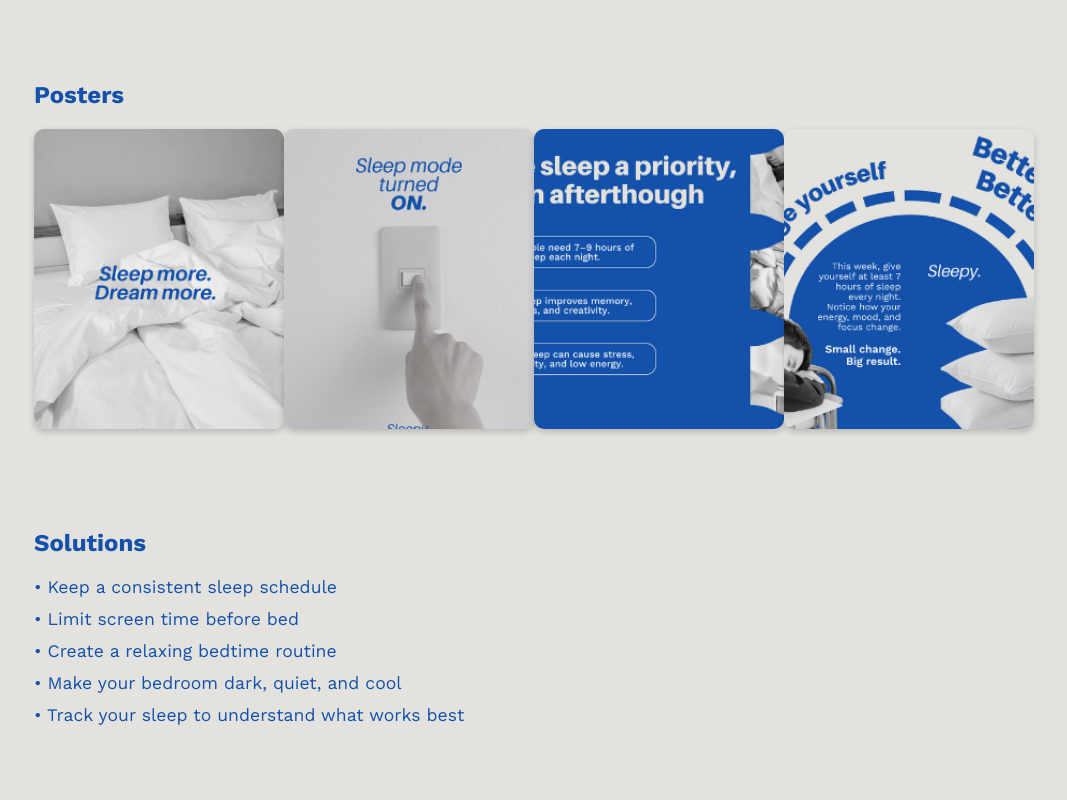
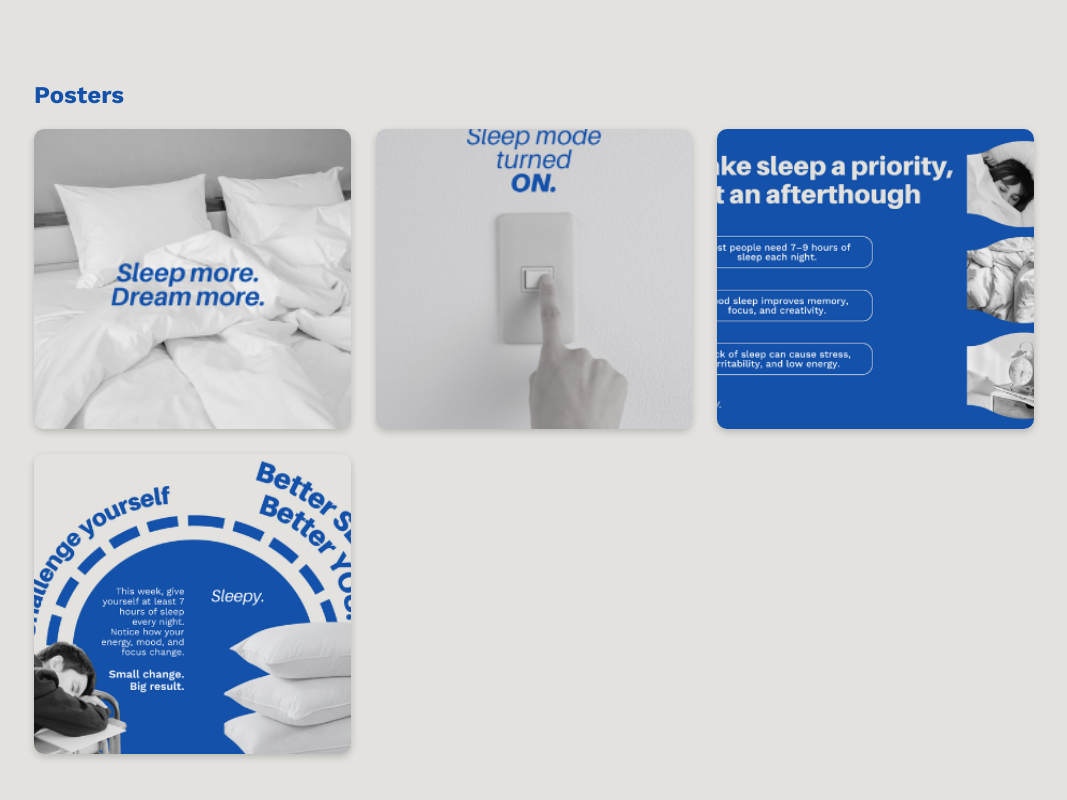
Before and after one commit to Filippip/Sleepy, a plain HTML site: page index.html in a window 1280 px wide. Shown: the part 780-1580 px from the top of the page, without its empty margins (106-1173 px from the left). Drawn offline with nearby package versions, Linux system fonts and the light colour scheme; a web font is replaced by a local one.

Commit message:
Update index.html

```diff
--- a/index.html
+++ b/index.html
@@ -81,7 +81,9 @@
 
     .posters-grid {
       display: grid;
-      grid-template-columns: repeat(4, 1fr);  margin-top: 20px;
+      grid-template-columns: repeat(auto-fit, minmax(250px, 1fr));
+      gap: 25px;
+      margin-top: 20px;
     }
 
     .posters-grid img {
```
